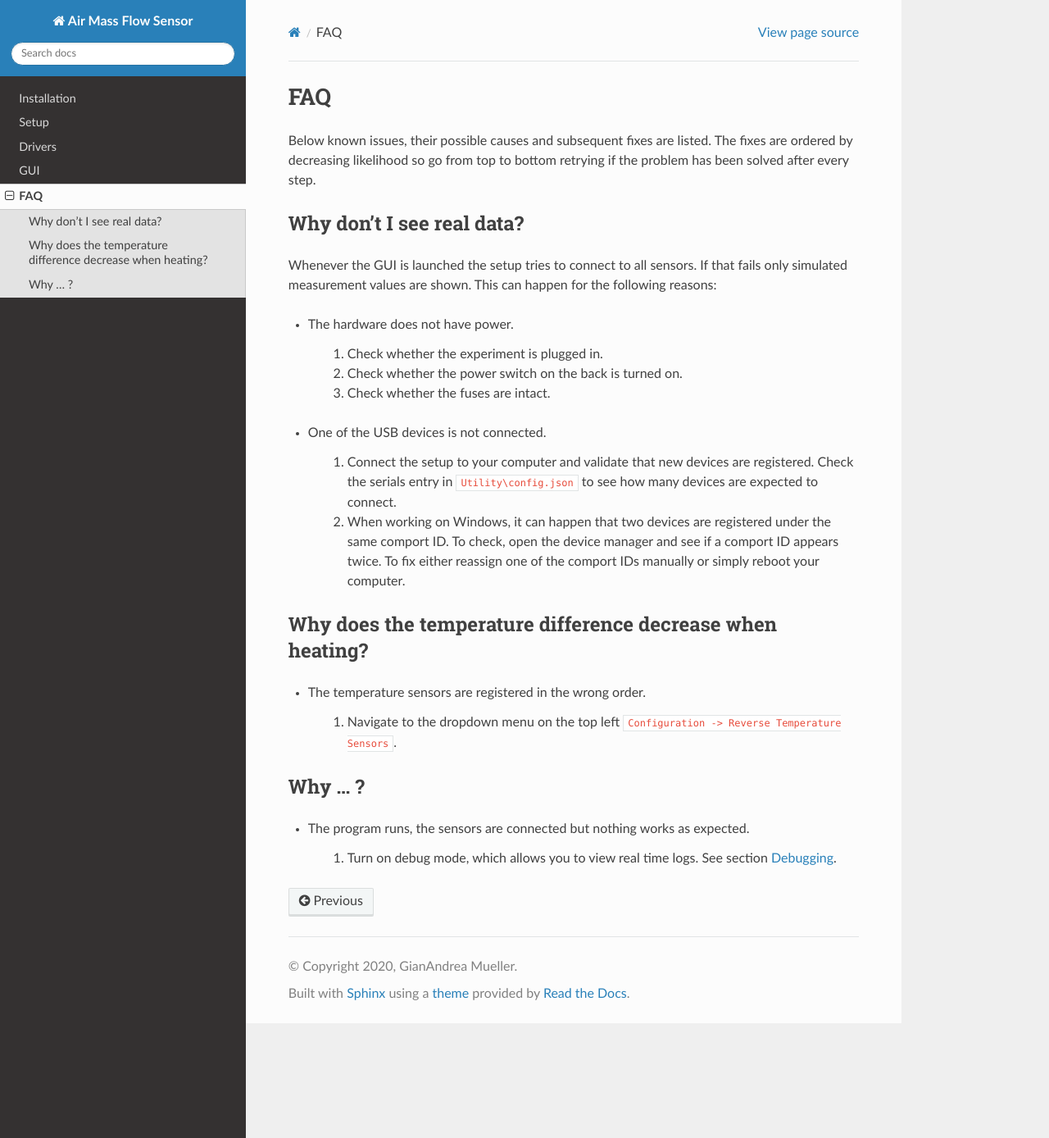
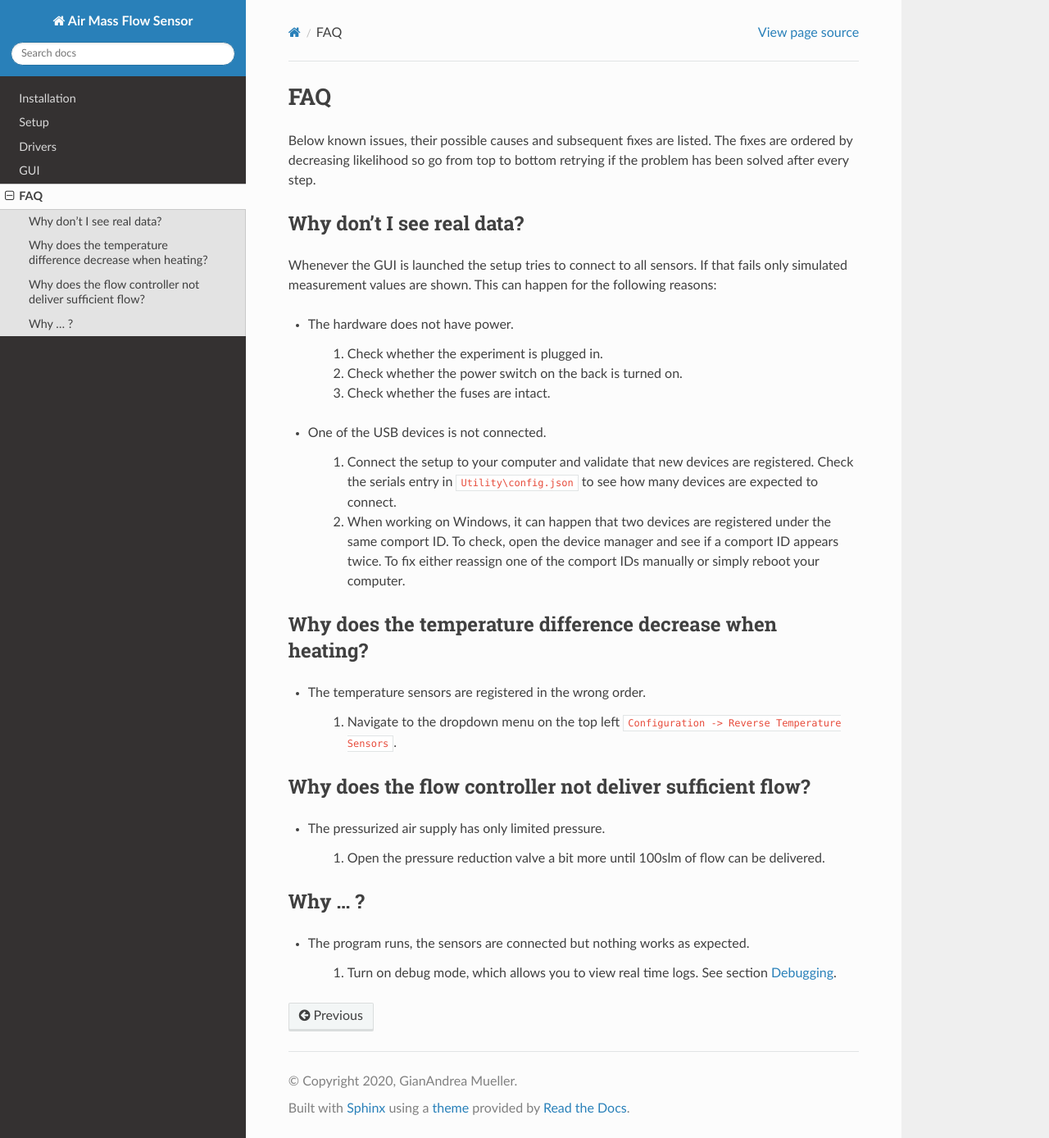
Before and after one commit to bpfel/MassflowController_code, a Sphinx documentation site: the page built from docs/source/troubleshooting.rst, in a window 1280 px wide and 1388 px high. Shown: the whole window at 82% size. Built offline with Sphinx 7.4.7 and the Read the Docs theme 2.0.0, drawn with Linux system fonts in a browser that asks for light colours.

Commit message:
Update docs

```diff
--- a/docs/source/troubleshooting.rst
+++ b/docs/source/troubleshooting.rst
@@ -36,6 +36,13 @@ Why does the temperature difference decrease when heating?
 
    #. Navigate to the dropdown menu on the top left ``Configuration -> Reverse Temperature Sensors``.
 
+Why does the flow controller not deliver sufficient flow?
+*********************************************************
+
+* The pressurized air supply has only limited pressure.
+
+    #. Open the pressure reduction valve a bit more until 100slm of flow can be delivered.
+
 Why ... ?
 *********
 
```
Also changed, not shown: docs/source/installation.rst (+12 -1 lines).
